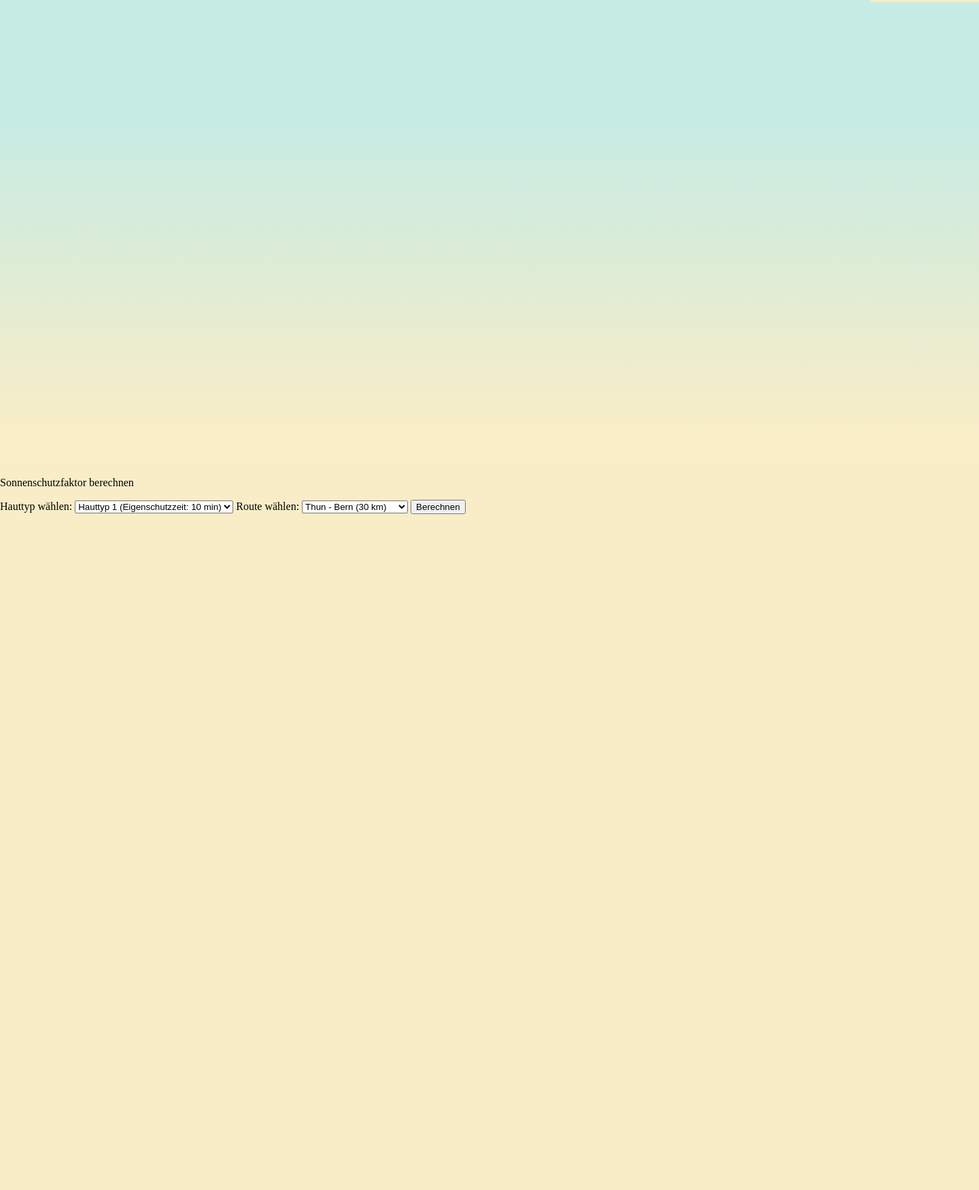
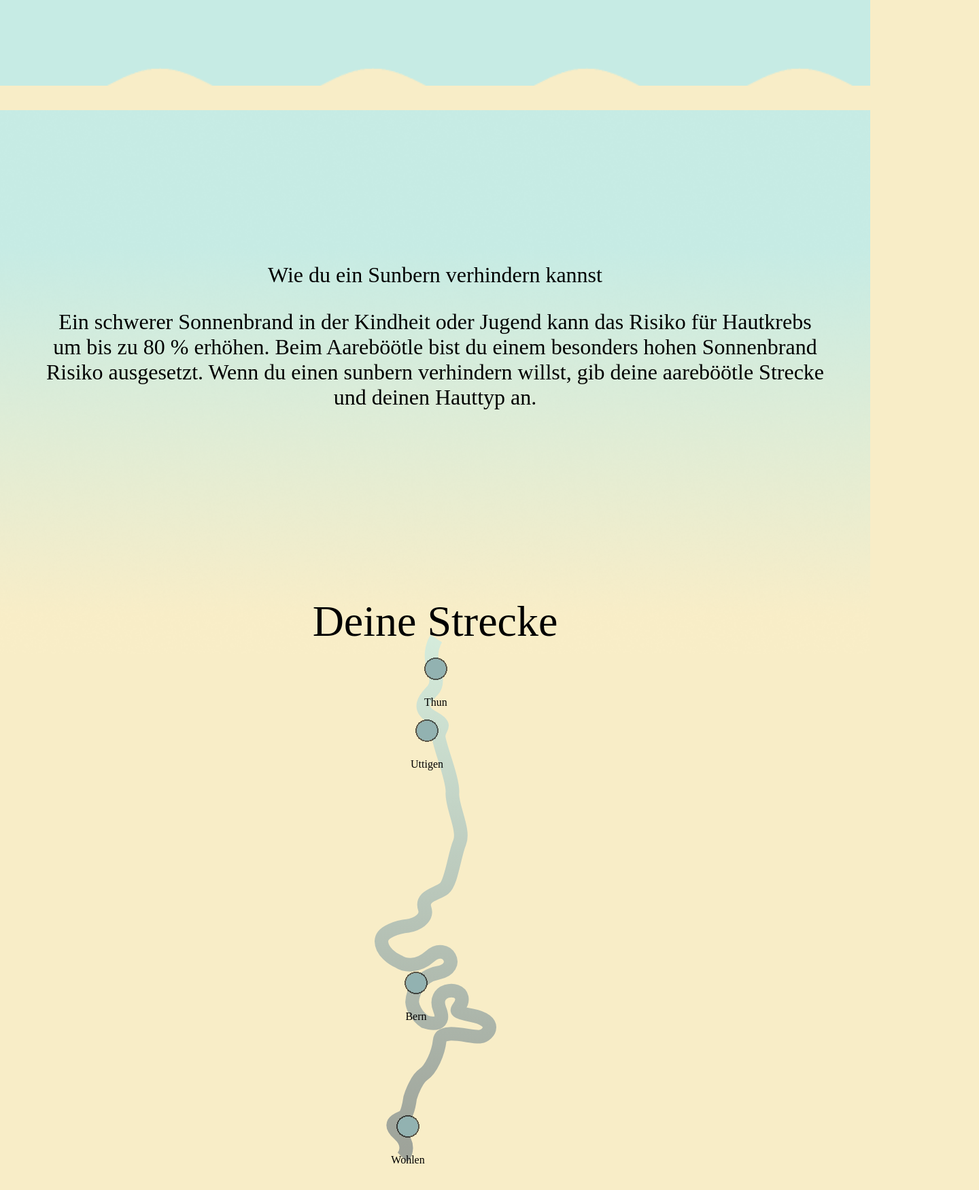
Before and after one commit to lucia2573/HS24_IM_3_sunbern, a plain HTML site: page index.html in a window 1280 px wide. Shown: the part 690-2440 px from the top of the page at 68% size, 1440 px wide, since content can reach past the window. Before the commit the page ends 1446 px from the top, so only its background shows below. Drawn offline with Linux system fonts and the light colour scheme.

Commit message:
html und css
viel css hehe

```diff
--- a/index.html
+++ b/index.html
@@ -27,12 +27,52 @@
             <img src="grafiken/welle2 (0-00-00-00).png">
             <img src="grafiken/welle3 (0-00-00-00).png">
             <img src="grafiken/welle4 (0-00-00-00).png">
+        </section>
+
+        <section id="gradient1"></section>
+
+        <section id="sunbernverhindern">
+            <p>Wie du ein Sunbern verhindern kannst</p>
+            <p>Ein schwerer Sonnenbrand in der Kindheit oder Jugend kann das Risiko für Hautkrebs um bis zu 80 % erhöhen. Beim Aareböötle bist du einem besonders hohen Sonnenbrand Risiko ausgesetzt. Wenn du einen sunbern verhindern willst, gib deine aareböötle Strecke und deinen Hauttyp an.</p>
 
         </section>
 
-        <section id="gradient1">
-            <img src="grafiken/Rectangle 6.png">
+        <section id="Wege">
+            <p id="wegetext" >Deine Strecke</p>
+            <section id="map-container">
+                <img src="grafiken/pfad.svg">
+            </section>
         </section>
+
+        <section id="map-container">
+            <!-- SVG for Thun -->
+            <div class="map-point_point-1">
+                <img src="grafiken/punkt1.svg">
+
+                <p>Thun</p>
+            </div>
+
+            <!-- SVG for Uttigen -->
+            <div class="map-point_point-2">
+                <img src="grafiken/punkt2.svg">
+                <p>Uttigen</p>
+            </div>
+
+            <!-- SVG for Bern -->
+            <div class="map-point_point-3">
+                <img src="grafiken/punkt3.svg">
+                <p>Bern</p>
+            </div>
+
+            <!-- SVG for Wohlen -->
+            <div class="map-point_point-4">
+                <img src="grafiken/punkt4.svg">
+                <p>Wohlen</p>
+            </div>
+        </section>
+
+
+
 
 
     </main>
--- a/js/script.js
+++ b/js/script.js
@@ -119,3 +119,10 @@ function getProtectionTime(skinType) {
         default: return 30; // Standardwert für unbekannte Hauttypen
     }
 }
+
+document.querySelectorAll('.map-point').forEach(point => {
+    point.addEventListener('click', function() {
+        alert(`You clicked on ${this.querySelector('p').textContent}`);
+        // You can replace the alert with any functionality you need
+    });
+});
--- a/sunbern.css
+++ b/sunbern.css
@@ -16,50 +16,176 @@ body {
 
 /* Übereinander liegende und leicht versetzte Wellenbilder */
 #bilder img {
-    position: absolute; /* Bilder übereinander stapeln */
-    width: 100%; /* Zieht das Bild über die volle Breite */
-    height: auto; /* Beibehaltung des Seitenverhältnisses */
-    left: 50%; /* Horizontal zentrieren */
-    transform: translateX(-50%); /* Korrektur der Zentrierung */
+    position: absolute;
+    width: 100%;
+    height: auto;
+    left: 50%;
+    transform: translateX(-50%);
 }
 
 /* Erste Welle */
 #bilder img:nth-child(1) {
-    top: -100px; /* Oberste Welle */
+    top: -100px;
     z-index: 1;
 }
 
 /* Zweite Welle */
 #bilder img:nth-child(2) {
-    top: -98px; /* Leicht nach unten versetzt */
+    top: -98px;
     z-index: 2;
 }
 
 /* Dritte Welle */
 #bilder img:nth-child(3) {
-    top: -96px; /* Weiter nach unten versetzt */
+    top: -96px;
     z-index: 3;
 }
 
 /* Vierte Welle */
 #bilder img:nth-child(4) {
-    top: -94px; /* Noch weiter nach unten versetzt */
-    z-index: 4; /* Unterste Welle */
+    top: -94px;
+    z-index: 4;
+}
+
+#bigtext {
+    position: relative;
+    font-size: 4vh;
+    text-align: center;
+    z-index: 10;
+    padding-left: 2rem;
+    padding-right: 2rem;
+    padding-top: 10rem;
+    margin: 50px;
 }
 
 #textbox {
-    position: relative; /* Stelle sicher, dass der Textcontainer relativ positioniert ist */
-    z-index: 10; /* Setze den z-index höher als den des Bildcontainers */
-    padding: 20px; /* Innenabstand für den Textcontainer */
-    margin: 50px; /* Außenabstand für den Textcontainer */
+    position: relative;
+    text-align: center;
+    z-index: 10;
+    padding-left: 2rem;
+    padding-right: 2rem;
+    padding-top: 20rem;
+    margin: 50px;
 }
 
-/* Restlicher Inhalt mit höherem z-index */
+#gradient1 {
+    background-image: url(grafiken/gradient1.png);
+    background-size: cover;
+    width: 100%;
+    height: 100vh;
+    margin-top: -29vh;
+    z-index: 5;
+}
+
+#sunbernverhindern {
+    z-index: 10;
+    font-size: 4vh;
+    text-align: center;
+    padding: 2rem;
+    margin-left: 2rem;
+    margin-right: 2rem;
+    margin-top: -40rem;
+}
+
+/* Container für die Karte mit dem Pfad */
+#map-container {
+    position: relative;
+    width: 100%;
+    height: 80vh;
+    display: flex;
+    justify-content: center;
+    z-index: 12;
+}
+
+#map {
+    width: 60%;
+    height: auto;
+    z-index: 12;
+}
+#wegetext {
+    position: relative;
+    font-size: 8vh;
+    text-align: center;
+    z-index: 10;
+    padding-left: 2rem;
+    padding-right: 2rem;
+    padding-top: 10rem;
+    margin: 50px;
+}
+
+#map-container {
+    position: relative;
+    width: 60%;
+    margin: auto;
+    display: flex;
+    flex-direction: column;
+    align-items: center;
+}
+
+.map-point_point-1{
+    display: flex;
+    flex-direction: column;
+    align-items: center;
+    margin-top: -148vh;
+    margin-left: 0.2vh;
+    cursor: pointer; /* Makes the SVG behave like a button */
+}
+
+.map-point_point-2{
+    display: flex;
+    flex-direction: column;
+    align-items: center;
+    margin-bottom: 6vh; /* Adjust spacing between points */
+    margin-left: -3vh;
+    cursor: pointer; /* Makes the SVG behave like a button */
+}
+
+.map-point_point-3{
+
+    display: flex;
+    flex-direction: column;
+    align-items: center;
+    margin-top: 29vh;
+    margin-left: -7vh;
+    cursor: pointer; /* Makes the SVG behave like a button */
+}
+.map-point_point-4{
+    display: flex;
+    flex-direction: column;
+    align-items: center;
+    margin-top: 15vh;
+    margin-left: -10vh;
+    margin-bottom: 5vh; /* Adjust spacing between points */
+    cursor: pointer; /* Makes the SVG behave like a button */
+}
+
+
+.map-point img {
+    position: absolute;
+    width: 42px;
+    height: 41px;
+}
+
+
+
+
+
+/* Add hover effects if needed */
+.map-point:hover svg {
+    transform: scale(1.1);
+}
+
+
+
+
+/* Restlicher Inhalt */
 #content,
 #calculateButton,
 select,
 label,
 p {
-    position: relative; /* Stelle sicher, dass diese Elemente relativ positioniert sind */
-    z-index: 10; /* Setze den z-index höher als den des Bildcontainers */
+    position: relative;
+    z-index: 14;
+    align-items: center;
+    align-content: center;
 }
```
Also changed, not shown: grafiken/Hintergrundalles.png (added), grafiken/gradient1.png (renamed from grafiken/Rectangle 6.png), grafiken/gradient2.png (renamed from grafiken/Rectangle 3.png), grafiken/gradient3.png (renamed from grafiken/Rectangle 3 (1).png), grafiken/pfad.svg (added), grafiken/punkt1.svg (added), grafiken/punkt2.svg (added), grafiken/punkt3.svg (added), grafiken/punkt4.svg (added), 2 other files.
